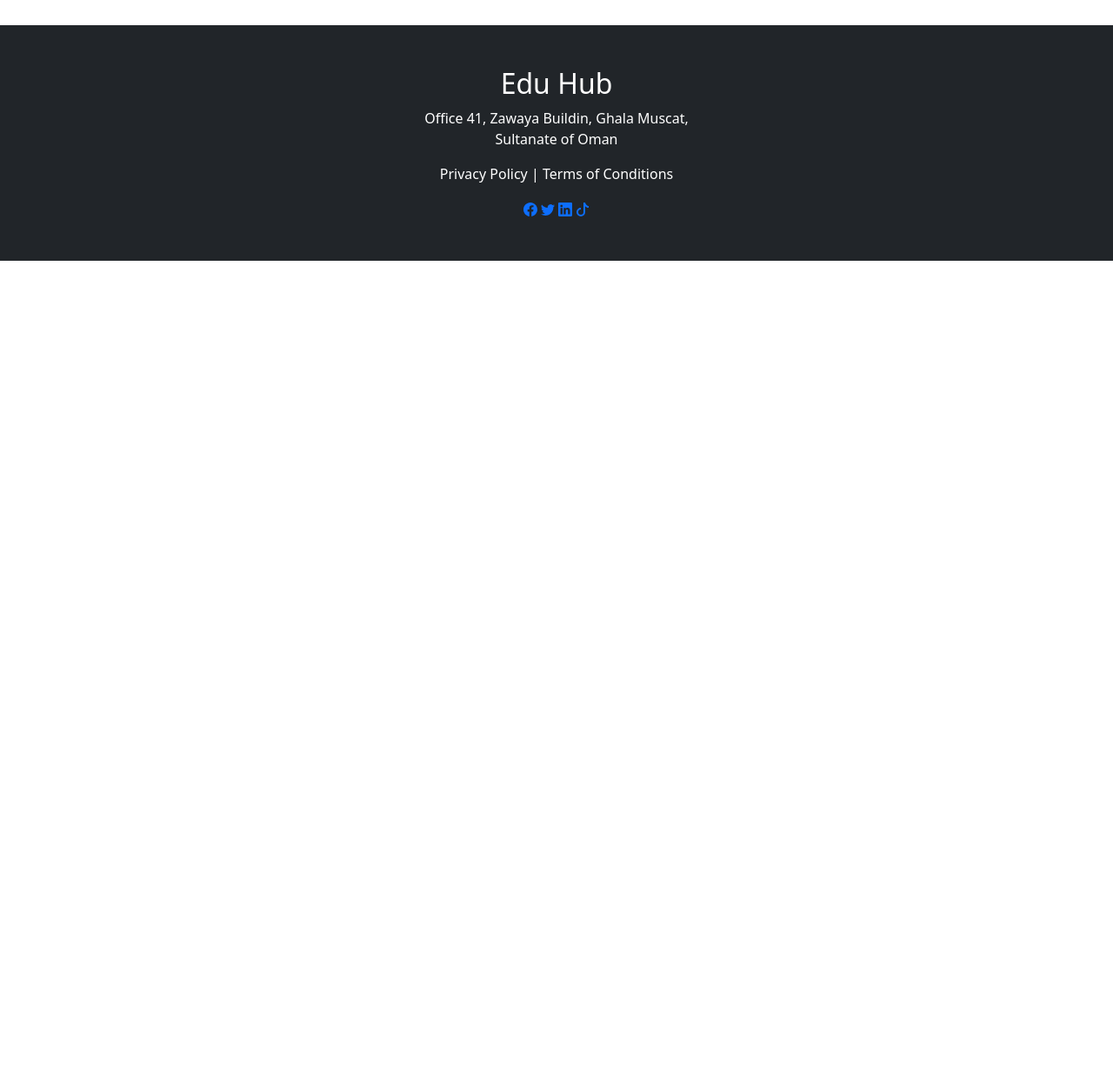
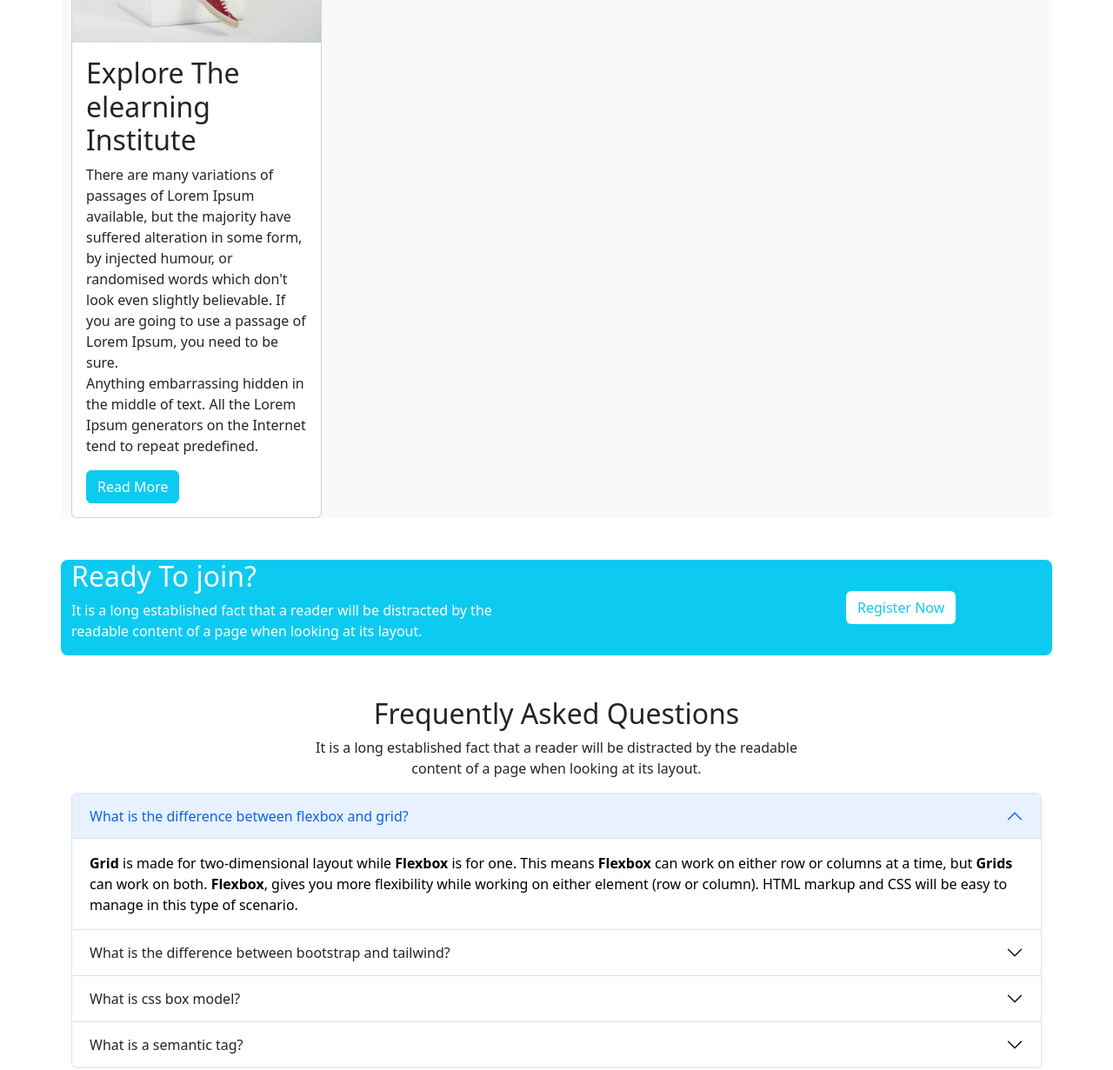
Before and after one commit to SUShuvo/edtech-website, a plain HTML site: page index.html in a window 1280 px wide. Shown: the part 3607-4838 px from the top of the page at 87% size. Before the commit the page ends 3907 px from the top, so only its background shows below. Drawn offline with nearby package versions, Linux system fonts and the light colour scheme.

Commit message:
initial commit

```diff
--- a/index.html
+++ b/index.html
@@ -102,7 +102,7 @@
     </header>
     <main>
         <!-- courses starts -->
-        <section class="container my-5">
+        <section class="container my-5" id="courses">
             <h2 class="text-center">Discover Our Popular
                 <br> Courses
             </h2>
@@ -184,8 +184,53 @@
         </section>
         <!-- courses ends -->
 
-        <!-- accordian section starts -->
+        <!-- Explore sectiojn starts -->
+        <section class="container bg-light">
+            <div class="card" style="width: 18rem;">
+                <img src="./images/working.png" class="card-img-top" alt="...">
+                <div class="card-body">
+                    <h2 class="card-title">Explore The elearning
+                        Institute</h2>
+                    <p class="card-text">There are many variations of passages of Lorem Ipsum available, but the
+                        majority have suffered alteration in some form, by injected humour, or
+                        randomised words which don't look even slightly believable. If you are going
+                        to use a passage of Lorem Ipsum, you need to be sure.
+                        <br>
+                        Anything embarrassing hidden in the middle of text. All the Lorem Ipsum
+                        generators on the Internet tend to repeat predefined.
+                    </p>
+                    <a href="#" class="btn btn-info text-white">Read More</a>
+                </div>
+            </div>
+        </section>
+        <!-- Explore sectiojn ends -->
+
+        <!-- Register section starts -->
+        <section class=" container rounded-3 bg-info text-white my-5">
+            <div class="row">
+                <div class="col-lg-9 d-flex align-items-center">
+                    <div>
+                        <h2>Ready To join?</h2>
+                        <p>It is a long established fact that a reader will be distracted by the
+                            <br> readable content of a page when looking at its layout.
+                        </p>
+                    </div>
+                </div>
+                <div class="col-lg-3 d-flex align-items-center px-5">
+                    <div class="btn bg-white text-info" id="register">Register Now</div>
+                </div>
+            </div>
+        </section>
+        <!-- Register section ends -->
+
+        <!-- Asked questions section starts -->
         <section class="container">
+            <div class="text-center">
+                <h2>Frequently Asked Questions</h2>
+                <p>It is a long established fact that a reader will be distracted by the readable
+                    <br> content of a page when looking at its layout.
+                </p>
+            </div>
             <div class="accordion" id="accordionExample">
                 <div class="accordion-item">
                     <h2 class="accordion-header" id="headingOne">
@@ -268,7 +313,23 @@
                 </div>
             </div>
         </section>
-        <!-- accordian section ends -->
+        <!-- Asked questions section ends -->
+
+        <!-- company section starts -->
+        <section>
+            <div class="container">
+                <h2 class="text-center mt-5">Trusted by over 800+ companies</h2>
+            </div>
+            <div class="ms-5 ps-5">
+                <img src="./images/company/company-1.png" alt="">
+                <img src="./images/company/company-2.png" alt="">
+                <img src="./images/company/company-3.png" alt="">
+                <img src="./images/company/company-4.png" alt="">
+                <img src="./images/company/company-5.png" alt="">
+                <img src="./images/company/company-6.png" alt="">
+            </div>
+        </section>
+        <!-- company section ends -->
 
         <!-- footer section starts -->
         <footer class="mt-5 py-5 text-center text-white bg-dark">
```
